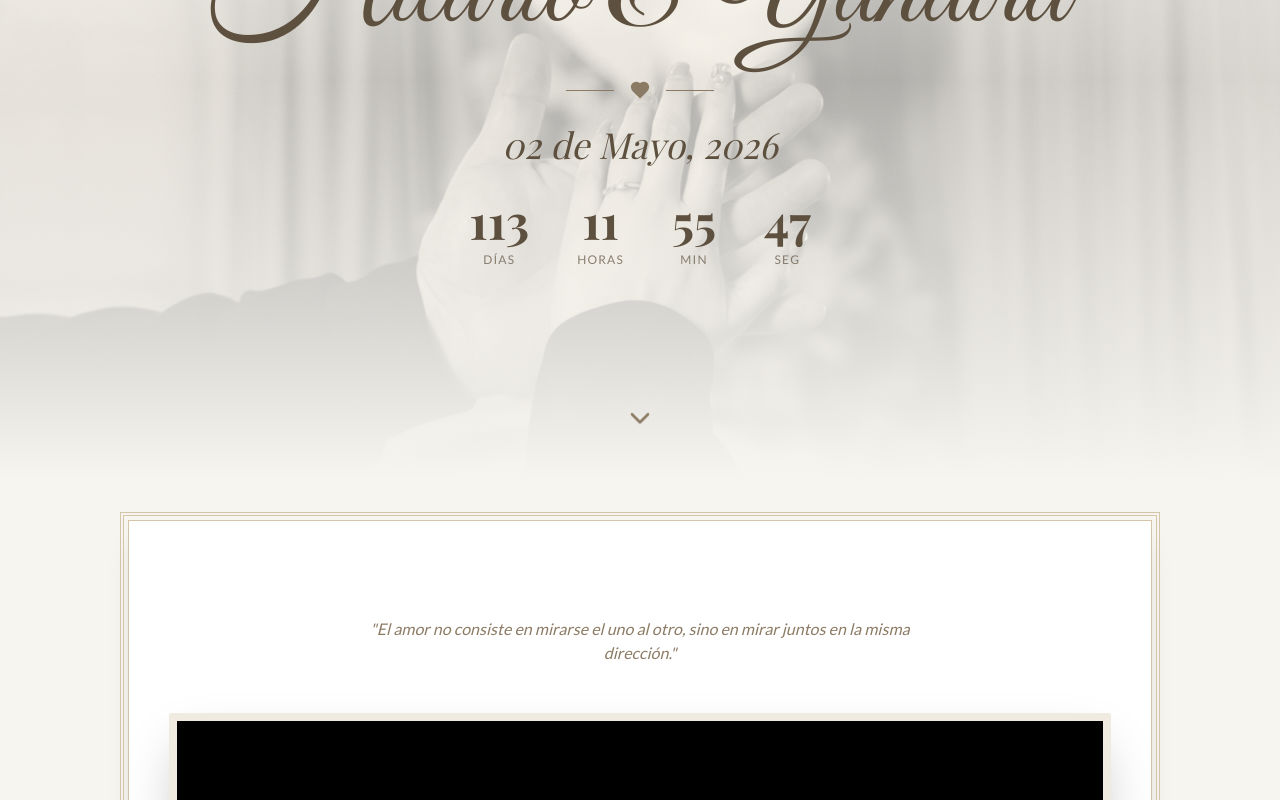
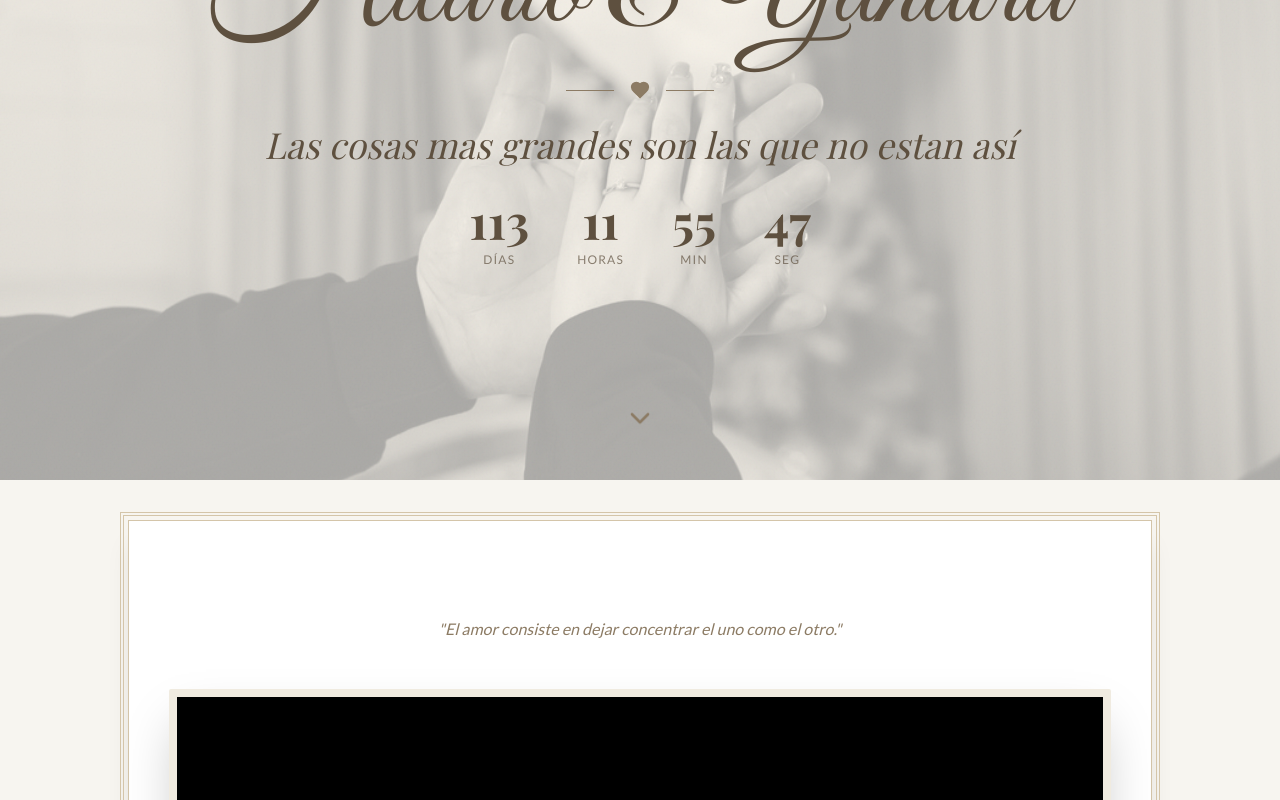
Before and after one commit to Hilary97/nuestra-boda, a React (Vite) app: page / in a window 1280 px wide. Shown: the part 320-1120 px from the top of the page. Built offline with nearby package versions, Linux system fonts and the light colour scheme; a web font is replaced by a local one.

Commit message:
Se elimino los modulos de git

```diff
--- a/src/InvitacionBodaVintage.jsx
+++ b/src/InvitacionBodaVintage.jsx
@@ -113,7 +113,7 @@ const VintageWeddingInvite = () => {
             alt="Fondo Boda"
             className="w-full h-full object-cover opacity-30 grayscale sepia-[.3]"
           />
-          <div className="absolute inset-0 bg-gradient-to-b from-[#f7f5f0] via-transparent to-[#f7f5f0]"></div>
+          <div classname="absolute inset-0 bg-gradient-to-b from-[#f7f5f0] via-transparent to-[#f7f5f0]"></div>
         </div>
 
         <div className="z-10 relative animate-fade-in-up">
@@ -129,7 +129,7 @@ const VintageWeddingInvite = () => {
             <span className="h-[1px] w-12 bg-[#8c7b64]"></span>
           </div>
           <p className="font-playfair text-2xl md:text-4xl italic text-[#5e503f] mb-8">
-            02 de Mayo, 2026
+            Las cosas mas grandes son las que no estan así
           </p>
 
           {/* Cuenta Regresiva */}
@@ -162,8 +162,7 @@ const VintageWeddingInvite = () => {
         <div className="text-center mb-12">
           <h2 className="font-playfair text-4xl md:text-5xl text-[#5e503f] mb-4"></h2>
           <p className="font-body text-[#8c7b64] italic max-w-xl mx-auto">
-            "El amor no consiste en mirarse el uno al otro, sino en mirar juntos
-            en la misma dirección."
+            "El amor consiste en dejar concentrar el uno como el otro."
           </p>
         </div>
 
@@ -276,11 +275,11 @@ const VintageWeddingInvite = () => {
           <button
             onClick={() => {
               const msg = encodeURIComponent(
-                "Confirmo mi asistencia a la boda ♥️"
+                "Confirmo mi asistencia a la boda ♥️",
               );
               window.open(
                 `https://api.whatsapp.com/send?phone=3329666124&text=${msg}`,
-                "_blank"
+                "_blank",
               );
             }}
             className="px-10 py-4 bg-[#f7f5f0] text-[#5e503f] font-playfair font-bold text-lg hover:bg-[#e0dcd0] transition-colors shadow-2xl"
@@ -294,7 +293,7 @@ const VintageWeddingInvite = () => {
       <footer className="bg-[#4a3f32] text-[#d4c5a9] py-12 text-center font-body text-sm">
         <h3 className="font-script text-4xl mb-4">{couple.names}</h3>
         <p className="uppercase tracking-widest mb-6 opacity-70">
-          Gracias por ser parte de nuestra historia
+          Gracias por se así como son ustedes
         </p>
         <p className="opacity-50 text-xs">Hecho con amor • {couple.hashtag}</p>
       </footer>
```
Also changed, not shown: package.json (+4 -3 lines), 2 other files (tests, documents, lock files or other folders).
